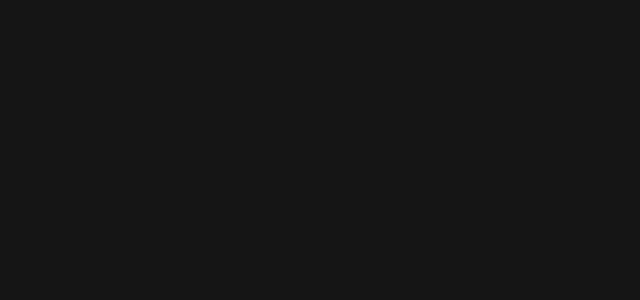
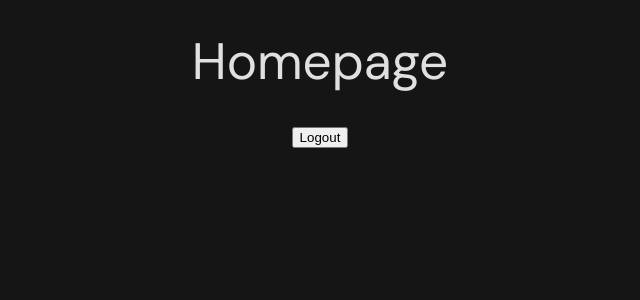
Before and after one commit to AntonioSimonetti/QuizAppFE, a React (Vite) app: page / in a window 1280 px wide. Before the commit this address led to /signin. Shown: the top 300 px of the page, without its empty margins (320-960 px from the left). Built offline with nearby package versions, Linux system fonts and the light colour scheme; sample sign-in values are in the browser's storage.

Commit message:
added the token and the checks in the localstorage to use the token and redirect based on the token be there

```diff
--- a/src/App.tsx
+++ b/src/App.tsx
@@ -1,10 +1,10 @@
 import './App.css';
 import SignInPage from './components/SignInPage';
-import Homepage from './components/HomePage';
+import Homepage from './components/Homepage';
 import { BrowserRouter as Router, Routes, Route, Navigate } from 'react-router-dom';
 import { useDispatch, useSelector } from 'react-redux';
-import { useState }  from 'react'
-import { authenticationSlice } from './store/authenticationSlice';
+import { useEffect, useState }  from 'react'
+import { authenticationSlice, userAuthenticated } from './store/authenticationSlice';
 import { RootState } from './store/store';
 
 
@@ -12,12 +12,20 @@ function App() {
   const {isLoggedIn} = useSelector((state:RootState) => state.authenticationSlice);
   const dispatch = useDispatch();
 
+  useEffect(() => {
+    const token = localStorage.getItem("token");
+    if(token) {
+      dispatch(userAuthenticated({ accessToken: token, email:"", userId:"", usernameAndEmail: ""}))
+    }
+  }, [dispatch])
+
 
   return (
     <Router>
       <Routes>
         <Route path="/" element={isLoggedIn ? <Homepage /> : <Navigate to="/signin" />} />
         <Route path="/signup" element={isLoggedIn ? <Navigate to="/" /> : <SignInPage />} />
+        <Route path="/signin" element={isLoggedIn ? <Navigate to="/" /> : <SignInPage />} />
       </Routes>
     </Router>
 
--- a/src/components/Homepage.tsx
+++ b/src/components/Homepage.tsx
@@ -1,7 +1,20 @@
+import { useDispatch } from 'react-redux';
+import { logout } from '../services/authentication';
+
 const Homepage = () => {
+
+    const dispatch = useDispatch();
+
+    const handleLogout = () => {
+        logout(dispatch);
+    }
+
     return(
-        <h1>Homepage</h1>
-    )
+        <div>
+            <h1>Homepage</h1>
+            <button onClick={handleLogout}>Logout</button>
+        </div>
+   )
 }
 
 export default Homepage;
--- a/src/components/SignInPage.tsx
+++ b/src/components/SignInPage.tsx
@@ -14,6 +14,7 @@ const SignInPage = () => {
     //emailin use // validationError // loader?
 
     const dispatch = useDispatch();
+    const navigate = useNavigate();
 
     const handleSubmit = async (event: React.FormEvent) => {
         event.preventDefault();
@@ -27,6 +28,7 @@ const SignInPage = () => {
                     : await SignUp(dispatch, { email, password });
 
                 console.log("Response data: ", data);
+                navigate("/");
             } catch(error){
                 console.log("errore durante l'autenticazione", error)
             }
--- a/src/services/authentication.ts
+++ b/src/services/authentication.ts
@@ -1,6 +1,7 @@
 import axios from "axios";
 import { userAuthenticated } from "../store/authenticationSlice";
 import { AppDispatch } from "../store/store";
+import { logout as logoutAction } from "../store/authenticationSlice"
 
 // Da decidere dove mettere dopo
 interface Credentials {
@@ -41,21 +42,10 @@ export const generateConfirmationLink = async(email:string) => {
 export const SignUp = async (dispatch: AppDispatch, credentials: Credentials) => {
     try {
 
-        //console.log("credentials: ", credentials)
-        // Check if email is already in use
-
-        /*
-        const emailCheck = await checkEmailInUse(credentials.email);
-
-        if(emailCheck.isEmailInUse) {
-            const error = new Error("Email is already in use.");
-            //error.response = { status: 400, data: "Email is already in use."}; definirò una classe specifica estendendo la classe base error?
-            throw error;
-        }*/
-
         const { data } = await axiosInstance.post("/register", credentials);
 
         // Da controllare se ho bisogno di passare tutti questi dati qui
+        localStorage.setItem("token", data.accessToken);
 
         const email = credentials.email;
         const linkesponse = await generateConfirmationLink(email); // probabilmente non mi servirà
@@ -94,6 +84,8 @@ export const SignIn = async (dispatch: AppDispatch, credentials: Credentials) =>
             throw new Error("User data is incomplete or missing.");
         }
 
+        localStorage.setItem("token", data.accessToken);
+
         dispatch(userAuthenticated({...data, userId: id, email}))
 
         // Ritorna semplicemente data per la validazione di login
@@ -107,3 +99,8 @@ export const SignIn = async (dispatch: AppDispatch, credentials: Credentials) =>
         throw error; // Rilancia l'errore per una gestione successiva
     }
 };
+
+export const logout = (dispatch: AppDispatch) => {
+    localStorage.removeItem("token")
+    dispatch(logoutAction());
+}
--- a/src/store/authenticationSlice.ts
+++ b/src/store/authenticationSlice.ts
@@ -17,9 +17,9 @@ export const authenticationSlice = createSlice({
             localStorage.setItem("token", action.payload.accessToken);
             state.token = action.payload.accessToken;
             state.isLoggedIn = true;
-            state.email = action.payload.email || "";
+            state.email = action.payload.email || state.email;
             state.userId = action.payload.userId;
-            state.usernameAndEmail = action.payload.usernameAndEmail;
+            state.usernameAndEmail = action.payload.usernameAndEmail || state.usernameAndEmail;
         },
         logout: (state: AuthState) => {
             localStorage.clear();
```
